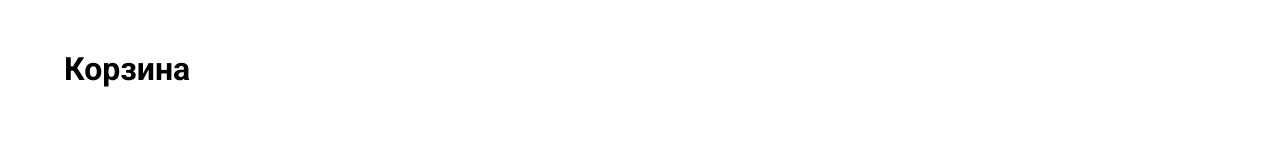
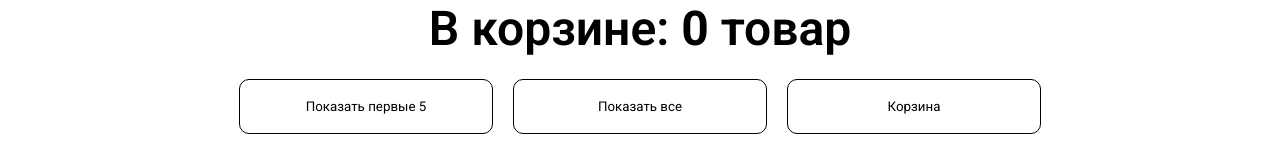
Before and after one commit to BexruzAbdurafikov/js_createElem, a plain HTML site: page index.html in a window 1280 px wide. Shown: the top 146 px of the page. Drawn offline with Linux system fonts and the light colour scheme.

Commit message:
edited html

```diff
--- a/index.html
+++ b/index.html
@@ -14,9 +14,6 @@
 </head>
 
 <body>
-    <div class="container-cart show hide">
-        <h1>Корзина</h1>
-    </div>
     <div class="main">
         <h1>В корзине: <b id="count">1</b> товар</h1>
         <div class="buttons">
```
